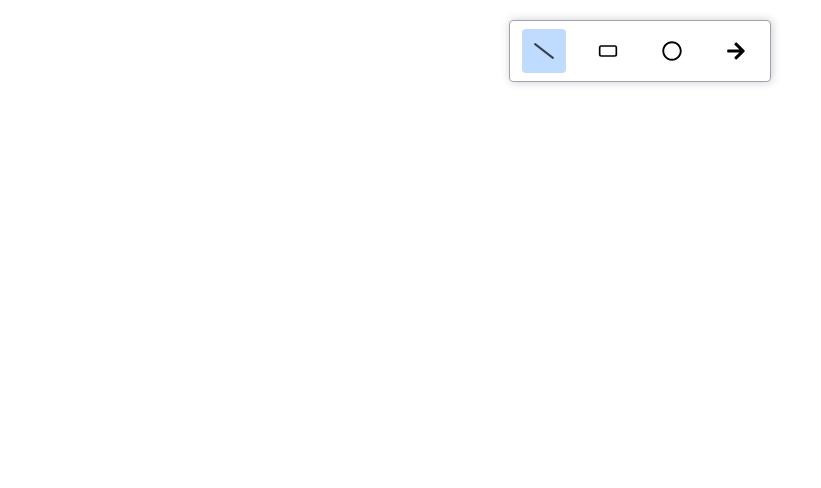
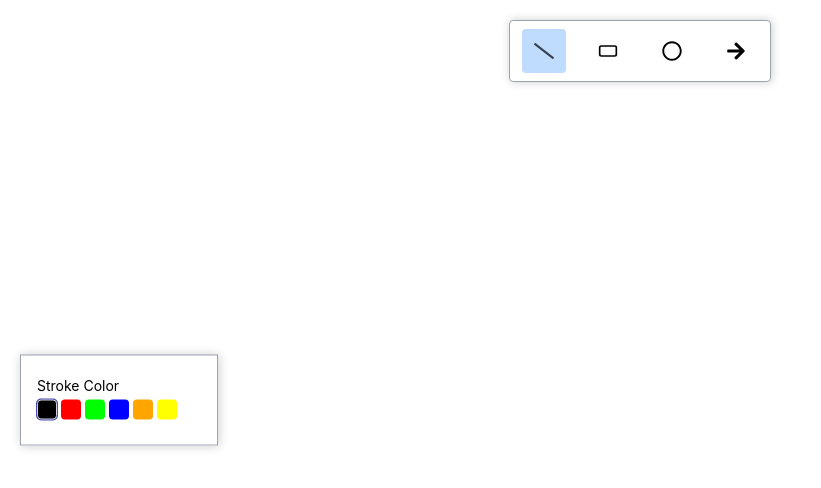
Before and after one commit to Shashankshekhar0007/InkShare-App, a React (Create React App) app: page / in a window 1280 px wide. Shown: the top 488 px of the page, without its empty margins (0-821 px from the left). Built offline with nearby package versions, Linux system fonts and the light colour scheme.

Commit message:
Upto ToolBox

```diff
--- a/src/App.js
+++ b/src/App.js
@@ -1,11 +1,18 @@
 import Board from "./components/Board/index";
 import Toolbar from "./components/Toolbar/index";
+import Toolbox from "./components/Toolbox/index";
 import BoardProvider from "./store/BoardProvider";
+import ToolboxProvider from "./store/ToolboxProvider";
+
+
 function App() {
   return (
     <BoardProvider>
-      <Toolbar />
-      <Board />
+      <ToolboxProvider>
+        <Toolbar />
+        <Board />
+        <Toolbox />
+      </ToolboxProvider>
     </BoardProvider>
   );
 }
--- a/src/components/Toolbar/index.js
+++ b/src/components/Toolbar/index.js
@@ -1,4 +1,4 @@
-import React, { useContext, useState } from "react";
+import React, { useContext } from "react";
 import classes from "./index.module.css";
 import cx from "classnames";
 import {
--- /dev/null
+++ b/src/components/Toolbox/index.js
@@ -0,0 +1,44 @@
+import React, { useContext } from "react";
+import classes from "./index.module.css";
+import { COLORS, FILL_TOOL_TYPES, STROKE_TOOL_TYPES } from "../../constants";
+import boardContext from "../../store/boardContext";
+import toolboxContext from "../../store/toolbox-context";
+import cx from "classnames";
+const Toolbox = () => {
+  const { activetoolItem } = useContext(boardContext);
+  const { toolboxState, changestroke, changefill } = useContext(toolboxContext);
+  const strokecolor = toolboxState[activetoolItem]?.stroke;
+  const fillcolor = toolboxState[activetoolItem]?.fill;
+  return (
+    <div className={classes.container}>
+      {STROKE_TOOL_TYPES.includes(activetoolItem) && <div className={classes.selectOptionContainer}>
+        <div className={classes.toolBoxLabel}>Stroke Color</div>
+        <div className={classes.colorOption} >
+          {
+            Object.keys(COLORS).map((k) => {
+              return (
+                <div
+                  className={cx(classes.colorBox, { [classes.activeColorBox]: strokecolor === COLORS[k] })} style={{ backgroundColor: COLORS[k] }} onClick={() => { changestroke(activetoolItem, COLORS[k]) }}>
+                </div>
+              );
+            })}
+        </div>
+      </div>}
+      {FILL_TOOL_TYPES.includes(activetoolItem) && <div className={classes.selectOptionContainer}>
+        <div className={classes.toolBoxLabel}>Fill Color</div>
+        <div className={classes.colorOption} >
+          {
+            Object.keys(COLORS).map((k) => {
+              return (
+                <div
+                  className={cx(classes.colorBox, { [classes.activeColorBox]: fillcolor === COLORS[k] })} style={{ backgroundColor: COLORS[k] }} onClick={() => { changefill(activetoolItem, COLORS[k]) }}>
+                </div>
+              );
+            })}
+        </div>
+      </div>}
+    </div>
+  );
+};
+
+export default Toolbox;
--- /dev/null
+++ b/src/components/Toolbox/index.module.css
@@ -0,0 +1,49 @@
+.container {
+  @apply absolute top-1/2 left-5 text-sm border border-gray-400;
+  transform: translateY(-50%);
+  box-shadow: 1px 0 10px rgba(0, 0, 0, 0.2);
+}
+
+.selectOptionContainer {
+  @apply mb-6 last:mb-0 first:pt-5 last:pb-5 px-4;
+}
+
+.toolBoxLabel {
+  @apply block mb-1;
+}
+
+.colorsContainer {
+  @apply flex flex-wrap items-center;
+}
+
+.colorBox {
+  @apply inline-block w-5 h-5 rounded mr-1 last:mr-0;
+}
+
+.noFillColorBox {
+  background: linear-gradient(
+      to top left,
+      rgba(255, 0, 0, 0) 0%,
+      rgba(255, 0, 0, 0) calc(50% - 0.8px),
+      rgba(255, 0, 0, 1) 50%,
+      rgba(255, 0, 0, 0) calc(50% + 0.8px),
+      rgba(255, 0, 0, 0) 100%
+    ),
+    linear-gradient(
+      to top right,
+      rgba(255, 0, 0, 0) 0%,
+      rgba(255, 0, 0, 0) calc(50% - 0.8px),
+      rgba(255, 0, 0, 1) 50%,
+      rgba(255, 0, 0, 0) calc(50% + 0.8px),
+      rgba(255, 0, 0, 0) 100%
+    );
+}
+
+.activeColorBox {
+  @apply border border-gray-300;
+  box-shadow: 0 0 0 1px #4a47b1;
+}
+
+.colorPicker {
+  @apply mr-5 w-10 h-10 rounded border-2 border-neutral-400;
+}
--- /dev/null
+++ b/src/store/ToolboxProvider.js
@@ -0,0 +1,75 @@
+import React, { useReducer } from "react";
+import toolboxContext from "./toolbox-context";
+import { TOOL_ITEMS, COLORS, TOOLBOX_ACTIONS } from "../constants";
+
+function toolboxReducer(state, action) {
+  switch (action.type) {
+    case TOOLBOX_ACTIONS.CHANGE_STROKE: {
+      const newstate = { ...state };
+      newstate[action.payload.tool].stroke = action.payload.stroke;
+      return newstate;
+    }
+    case TOOLBOX_ACTIONS.CHANGE_FILL: {
+      const newState = { ...state };
+      newState[action.payload.tool].fill = action.payload.fill;
+      return newState;
+    }
+    default:
+      return state;
+  }
+}
+const initialtoolboxState = {
+  [TOOL_ITEMS.LINE]: {
+    stroke: COLORS.BLACK,
+    size: 1,
+  },
+  [TOOL_ITEMS.RECTANGLE]: {
+    stroke: COLORS.BLACK,
+    size: 1,
+    fill: null,
+  },
+  [TOOL_ITEMS.CIRCLE]: {
+    stroke: COLORS.BLACK,
+    size: 1,
+    fill: null,
+  },
+  [TOOL_ITEMS.ARROW]: {
+    stroke: COLORS.BLACK,
+    size: 1,
+  }
+}
+
+const ToolboxProvider = ({ children }) => {
+  const [toolboxState, dispatchToolboxAction] = useReducer(
+    toolboxReducer,
+    initialtoolboxState);
+
+  const changestrokeHandler = (tool, stroke) => {
+
+    dispatchToolboxAction({
+      type: TOOLBOX_ACTIONS.CHANGE_STROKE,
+      payload: {
+        tool,
+        stroke,
+      }
+    })
+  }
+  const changefillHandler = (tool, fill) => {
+
+    dispatchToolboxAction({
+      type: TOOLBOX_ACTIONS.CHANGE_FILL,
+      payload: {
+        tool,
+        fill,
+      }
+    })
+  }
+  const toolboxContextValue = {
+    toolboxState,
+    changestroke: changestrokeHandler,
+    changefill: changefillHandler,
+  };
+  return <toolboxContext.Provider value={toolboxContextValue}>{children}</toolboxContext.Provider>;
+};
+
+export default ToolboxProvider;
--- /dev/null
+++ b/src/store/toolbox-context.js
@@ -0,0 +1,10 @@
+import { createContext } from "react";
+import { COLORS } from "../constants";
+
+const toolboxContext = createContext({
+  toolboxState: {},
+  changestroke: () => { },
+  changefill: () => { },
+});
+
+export default toolboxContext;
```
